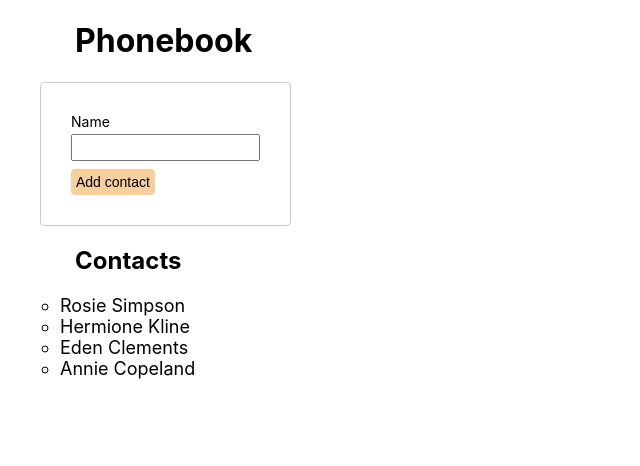
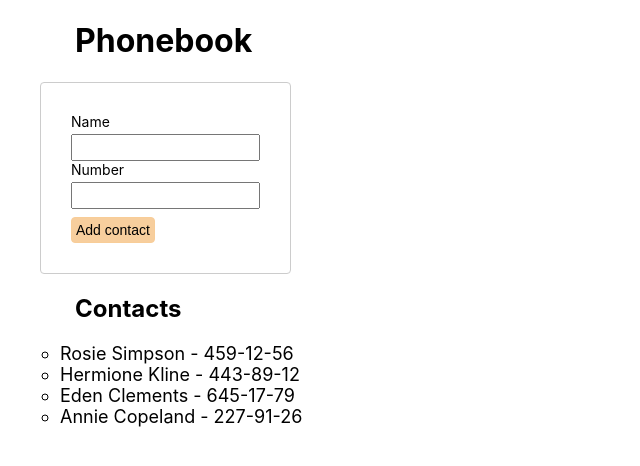
Before and after one commit to I-Dvorianska/goit-react-hw-02-phonebook, a React (Create React App) app: page / in a window 1280 px wide. Shown: the top 466 px of the page, without its empty margins (0-640 px from the left). Built offline with nearby package versions, Linux system fonts and the light colour scheme.

Commit message:
add contact and contact number

```diff
--- a/src/App.js
+++ b/src/App.js
@@ -2,6 +2,7 @@ import { Component } from "react";
 import ContactForm from "./ContactForm/ContactForm";
 import ContactList from "./ContactList/ContactList";
 import { PrimaryTitle, SecondaryTitle } from "./App.styled";
+import { v4 as uuidv4 } from "uuid";
 
 class App extends Component {
   state = {
@@ -11,14 +12,27 @@ class App extends Component {
       { id: "id-3", name: "Eden Clements", number: "645-17-79" },
       { id: "id-4", name: "Annie Copeland", number: "227-91-26" },
     ],
-    name: "",
+  };
+
+  addContact = (name, number) => {
+    const { contacts } = this.state;
+
+    const newContact = {
+      id: uuidv4(),
+      name,
+      number,
+    };
+
+    this.setState({
+      contacts: [newContact, ...contacts],
+    });
   };
 
   render() {
     return (
       <>
         <PrimaryTitle>Phonebook</PrimaryTitle>
-        <ContactForm />
+        <ContactForm onSubmit={this.addContact} />
         <SecondaryTitle>Contacts</SecondaryTitle>
         <ContactList contacts={this.state.contacts} />
       </>
--- a/src/ContactForm/ContactForm.jsx
+++ b/src/ContactForm/ContactForm.jsx
@@ -1,20 +1,55 @@
+import { Component } from "react";
 import { Form, Label, Input, Button } from "./ContactForm.styled";
 
-const ContactForm = () => {
+class ContactForm extends Component {
+  state = {
+    name: "",
+    number: "",
+  };
+
+  handleChange = (e) => {
+    this.setState({ [e.currentTarget.name]: e.target.value });
+  };
+
+  handleSubmit = (e) => {
+    e.preventDefault();
+    const { name, number } = this.state;
+    const { onSubmit } = this.props;
+
+    onSubmit(name, number);
+    this.setState({ name: "", number: "" });
+  };
+
+  render() {
+    const { handleSubmit, handleChange } = this;
+    const { name, number } = this.state;
     return (
-    <Form action="">
+      <Form action="" onSubmit={handleSubmit}>
         <Label htmlFor="name">Name</Label>
         <Input
+          onChange={handleChange}
           type="text"
           name="name"
+          value={name}
           pattern="^[a-zA-Zа-яА-Я]+(([' -][a-zA-Zа-яА-Я ])?[a-zA-Zа-яА-Я]*)*$"
           title="Имя может состоять только из букв, апострофа, тире и пробелов. Например Adrian, Jacob Mercer, Charles de Batz de Castelmore d'Artagnan и т. п."
+          required
+        />
+        <Label htmlFor="number">Number</Label>
+        <Input
+          onChange={handleChange}
+          type="tel"
+          name="number"
+          value={number}
+          pattern="\+?\d{1,4}?[-.\s]?\(?\d{1,3}?\)?[-.\s]?\d{1,4}[-.\s]?\d{1,4}[-.\s]?\d{1,9}"
+          title="Номер телефона должен состоять цифр и может содержать пробелы, тире, круглые скобки и может начинаться с +"
           required
         />
 
         <Button type="submit">Add contact</Button>
       </Form>
     );
-};
+  }
+}
 
 export default ContactForm;
--- a/src/ContactList/ContactList.jsx
+++ b/src/ContactList/ContactList.jsx
@@ -5,8 +5,12 @@ const ContactList = ({ contacts }) => {
     <div>
       <List>
         {contacts.map((contact) => {
-          const { id, name } = contact;
-          return <ListItem key={id}>{name}</ListItem>;
+          const { id, name, number } = contact;
+          return (
+            <ListItem key={id}>
+              {name} - {number}
+            </ListItem>
+          );
         })}
       </List>
     </div>
```
Lines whose indentation alone changed are shown as unchanged.
